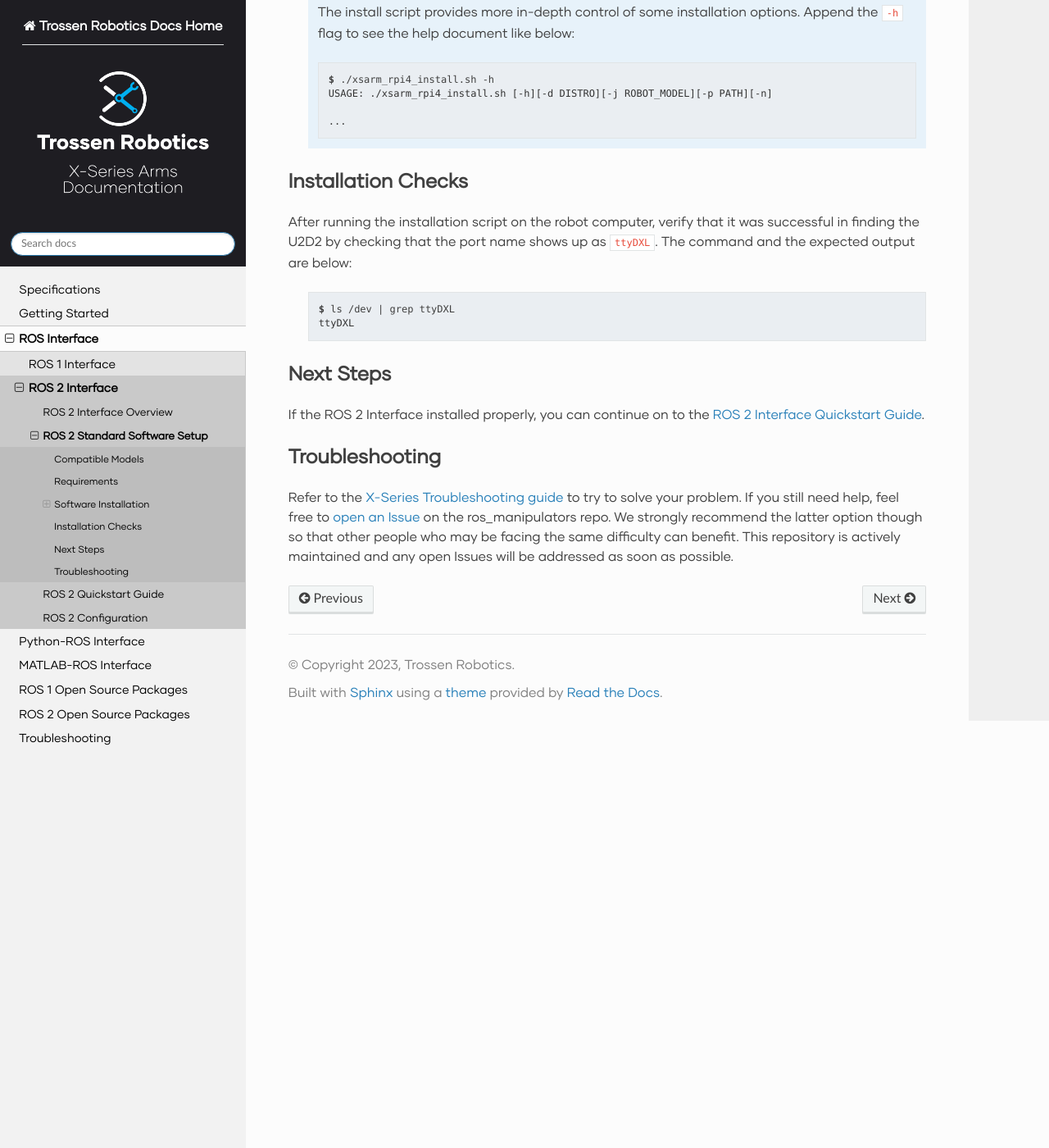
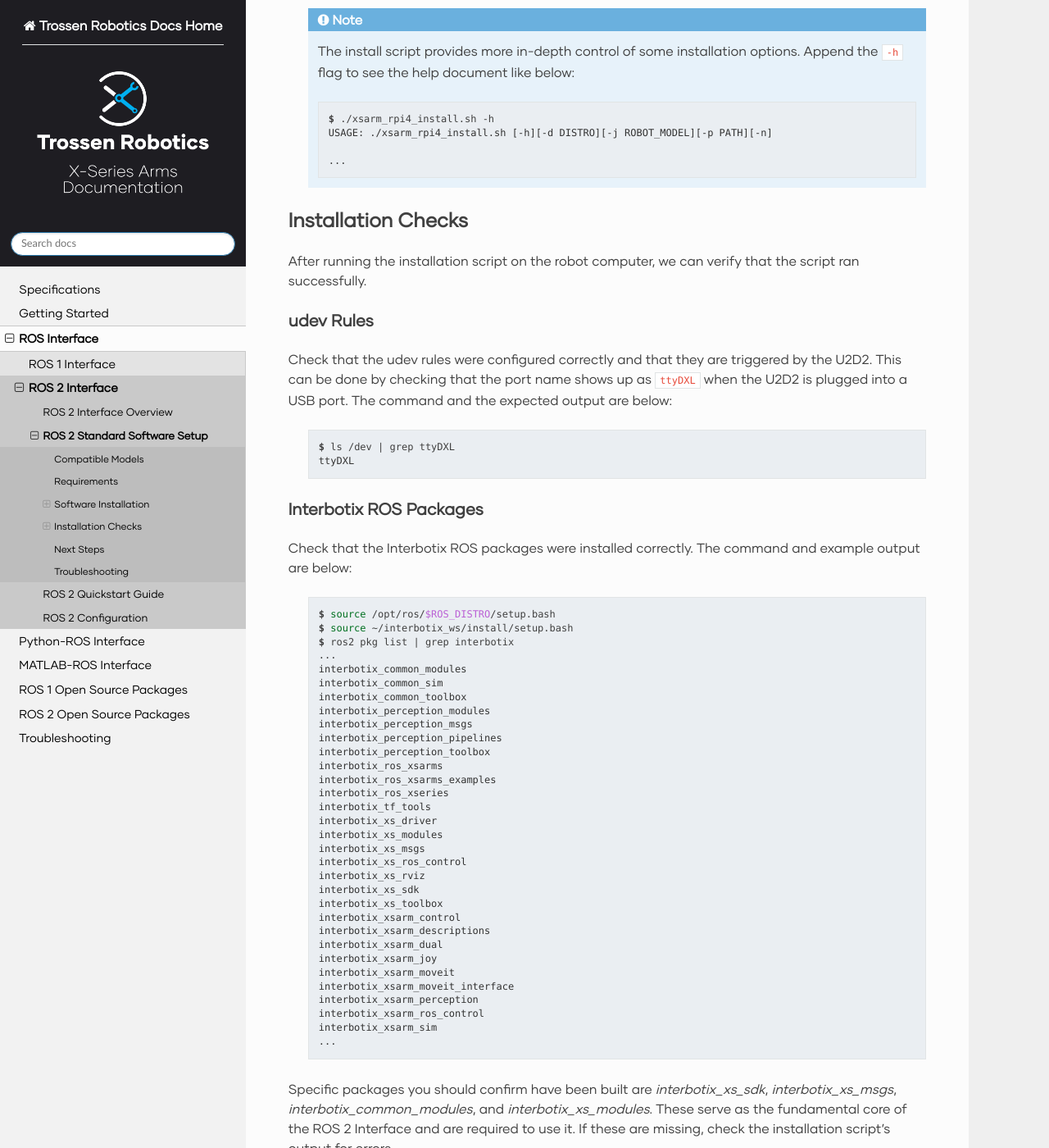
Before and after one commit to TrossenRobotics/interbotix_xsarms_docs, a Sphinx documentation site: the page built from docs/ros_interface/ros2/software_setup.rst, in a window 1280 px wide and 1400 px high, scrolled down 2631 px. Shown: the whole window at 82% size. Built offline with Sphinx 7.4.7 and the Read the Docs theme 2.0.0, drawn with Linux system fonts in a browser that asks for light colours; some web fonts are replaced; before the commit the page ends 3510 px from its top, so only the background shows below that; some of the changed text lies outside the part shown.

Commit message:
Add more installation checks

```diff
--- a/docs/ros_interface/ros2/software_setup.rst
+++ b/docs/ros_interface/ros2/software_setup.rst
@@ -186,14 +186,66 @@ PS4 controller with the Pi. Refer to the :ref:`RPi PS4 Controller Setup Guide
 Installation Checks
 ===================
 
-After running the installation script on the robot computer, verify that it was successful in
-finding the U2D2 by checking that the port name shows up as ``ttyDXL``. The command and the
-expected output are below:
+
+After running the installation script on the robot computer, we can verify that the script ran successfully.
+
+udev Rules
+----------
+
+Check that the udev rules were configured correctly and that they are triggered by the U2D2. This
+can be done by checking that the port name shows up as ``ttyDXL`` when the U2D2 is plugged into a
+USB port. The command and the expected output are below:
 
     .. code-block:: console
 
         $ ls /dev | grep ttyDXL
         ttyDXL
+
+Interbotix ROS Packages
+-----------------------
+
+Check that the Interbotix ROS packages were installed correctly. The command and example output are
+below:
+
+    .. code-block:: console
+
+        $ source /opt/ros/$ROS_DISTRO/setup.bash
+        $ source ~/interbotix_ws/install/setup.bash
+        $ ros2 pkg list | grep interbotix
+        ...
+        interbotix_common_modules
+        interbotix_common_sim
+        interbotix_common_toolbox
+        interbotix_perception_modules
+        interbotix_perception_msgs
+        interbotix_perception_pipelines
+        interbotix_perception_toolbox
+        interbotix_ros_xsarms
+        interbotix_ros_xsarms_examples
+        interbotix_ros_xseries
+        interbotix_tf_tools
+        interbotix_xs_driver
+        interbotix_xs_modules
+        interbotix_xs_msgs
+        interbotix_xs_ros_control
+        interbotix_xs_rviz
+        interbotix_xs_sdk
+        interbotix_xs_toolbox
+        interbotix_xsarm_control
+        interbotix_xsarm_descriptions
+        interbotix_xsarm_dual
+        interbotix_xsarm_joy
+        interbotix_xsarm_moveit
+        interbotix_xsarm_moveit_interface
+        interbotix_xsarm_perception
+        interbotix_xsarm_ros_control
+        interbotix_xsarm_sim
+        ...
+
+Specific packages you should confirm have been built are `interbotix_xs_sdk`, `interbotix_xs_msgs`,
+`interbotix_common_modules`, and `interbotix_xs_modules`. These serve as the fundamental core of
+the ROS 2 Interface and are required to use it. If these are missing, check the installation
+script's output for errors.
 
 Next Steps
 ==========
```
Also changed, not shown: docs/ros_interface/ros1/software_setup.rst (+50 -3 lines).
